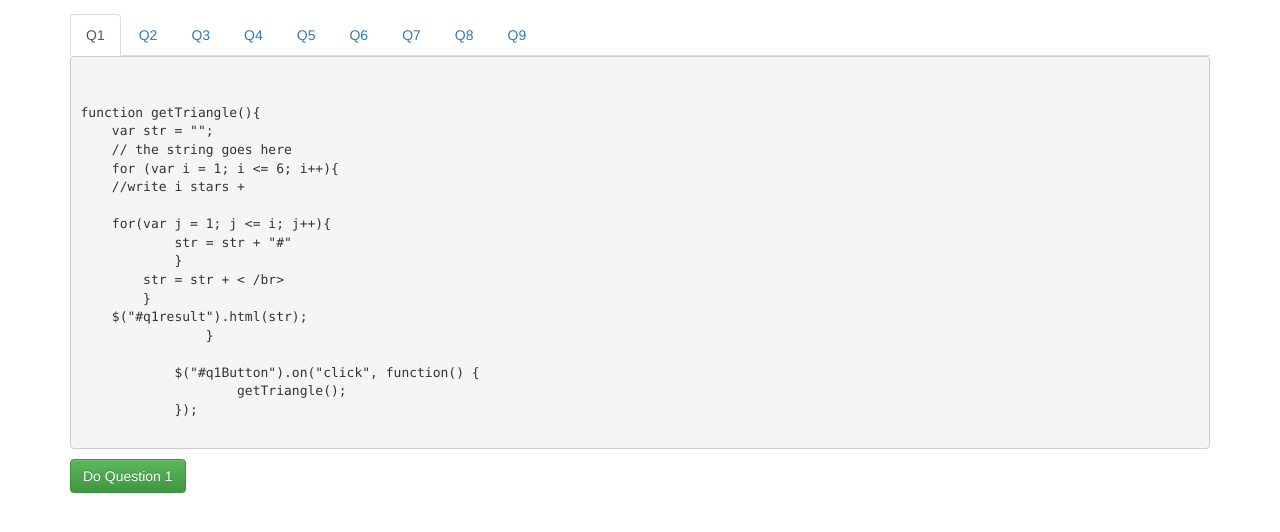
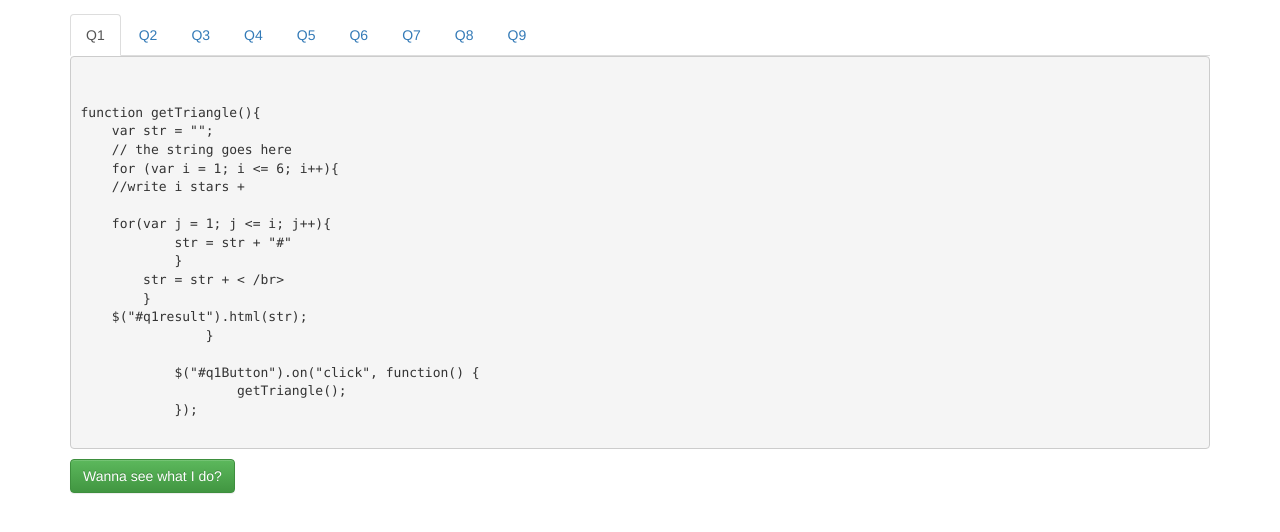
Before and after one commit to jenbazy/jenbazy.github.io, a plain HTML site: page otherProjects/JSQuestions/week5Questions.html in a window 1280 px wide. Shown: the part 58-590 px from the top of the page. Drawn offline with nearby package versions, Linux system fonts and the light colour scheme.

Commit message:
wanna see

```diff
--- a/otherProjects/JSQuestions/week5Questions.html
+++ b/otherProjects/JSQuestions/week5Questions.html
@@ -97,7 +97,7 @@ function getTriangle(){
                     </div>
                     <div class="col-md-12">
                         <!-- Button Div -->
-                        <button id="q1Button" class="btn btn-success" type="submit">Do Question 1</button>
+                        <button id="q1Button" class="btn btn-success" type="submit">Wanna see what I do?</button>
                     </div>
                     <div class="col-md-12">
                         <!-- Results Div -->
@@ -137,7 +137,7 @@ function getTriangle(){
                     </div>
                     <div class="col-md-12">
                         <!-- Button Div -->
-                        <button id="q2button" class="btn btn-success" type="submit">Do Question 2</button>
+                        <button id="q2button" class="btn btn-success" type="submit">Wanna see what I do?</button>
                     </div>
                     <div class="col-md-12">
                         <!-- Results Div -->
@@ -183,7 +183,7 @@ function getTriangle(){
                     </div>
                     <div class="col-md-12">
                         <!-- Button Div -->
-                        <button id="q3button" class="btn btn-success" type="submit">Do Question 3</button>
+                        <button id="q3button" class="btn btn-success" type="submit">Wanna see what I do?</button>
                     </div>
                     <div class="col-md-12">
                         <!-- Results Div -->
@@ -222,7 +222,7 @@ function getTriangle(){
                     </div>
                     <div class="col-md-12">
                         <!-- Button Div -->
-                        <button id="q4button" class="btn btn-success" type="submit">Do Question 4</button>
+                        <button id="q4button" class="btn btn-success" type="submit">Wanna see what I do?</button>
                     </div>
                     <div class="col-md-12">
                         <!-- Results Div -->
@@ -258,7 +258,7 @@ function getTriangle(){
                     </div>
                     <div class="col-md-12">
                         <!-- Button Div -->
-                        <button id="q5button" class="btn btn-success" type="submit">Do Question 5</button>
+                        <button id="q5button" class="btn btn-success" type="submit">Wanna see what I do?</button>
                     </div>
                     <div class="col-md-12">
                         <!-- Results Div -->
@@ -294,7 +294,7 @@ function getTriangle(){
                     </div>
                     <div class="col-md-12">
                         <!-- Button Div -->
-                        <button id="q6button" class="btn btn-success" type="submit">Do Question 6</button>
+                        <button id="q6button" class="btn btn-success" type="submit">Wanna see what I do?</button>
                     </div>
                     <div class="col-md-12">
                         <!-- Results Div -->
@@ -327,7 +327,7 @@ function getTriangle(){
                     </div>
                     <div class="col-md-12">
                         <!-- Button Div -->
-                        <button id="q7button" class="btn btn-success" type="submit">Do Question 7</button>
+                        <button id="q7button" class="btn btn-success" type="submit">Wanna see what I do?</button>
                     </div>
                     <div class="col-md-12">
                         <!-- Results Div -->
@@ -359,7 +359,7 @@ function getTriangle(){
                     </div>
                     <div class="col-md-12">
                         <!-- Button Div -->
-                        <button id="q8button" class="btn btn-success" type="submit">Do Question 8</button>
+                        <button id="q8button" class="btn btn-success" type="submit">Wanna see what I do?</button>
                     </div>
                     <div class="col-md-12">
                         <!-- Results Div -->
@@ -390,7 +390,7 @@ function getTriangle(){
                     </div>
                     <div class="col-md-12">
                         <!-- Button Div -->
-                        <button id="q9button" class="btn btn-success" type="submit">Do Question 9</button>
+                        <button id="q9button" class="btn btn-success" type="submit">Wanna see what I do?</button>
                     </div>
                     <div class="col-md-12">
                         <!-- Results Div -->
```
